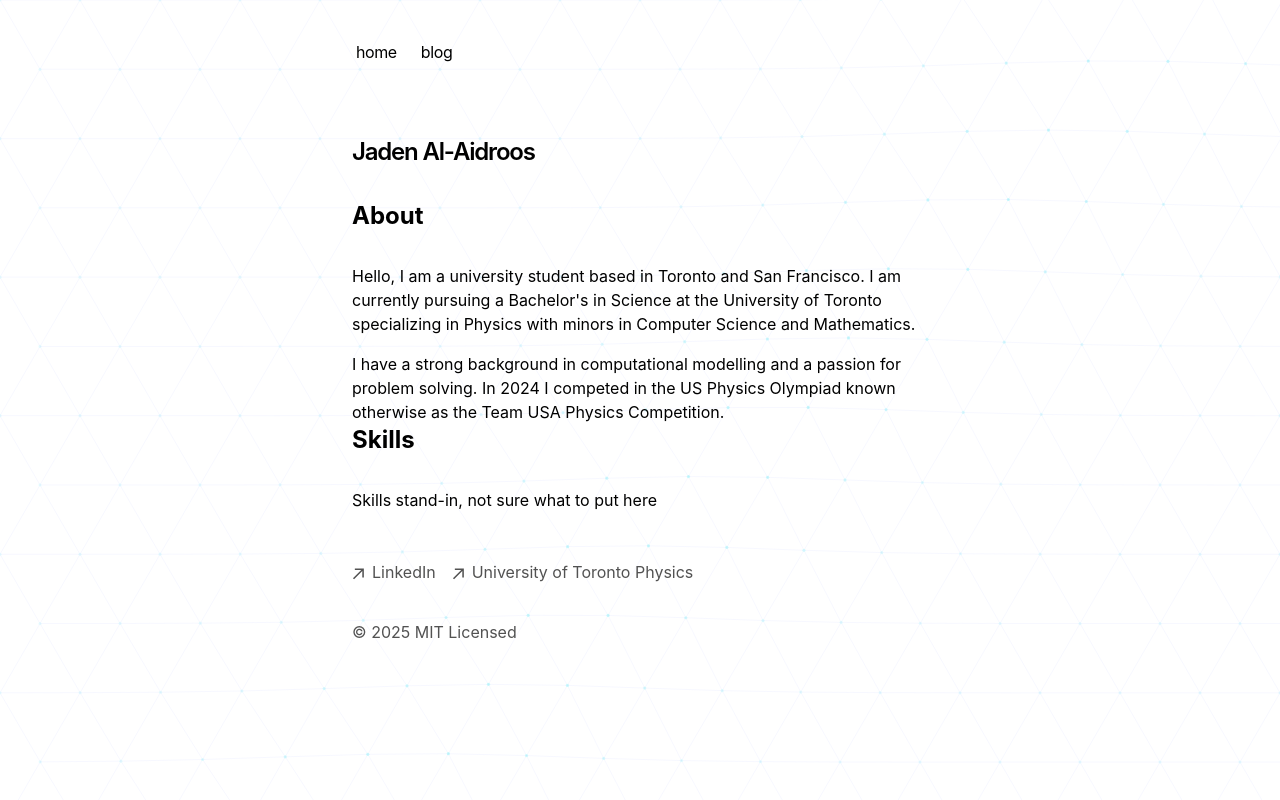
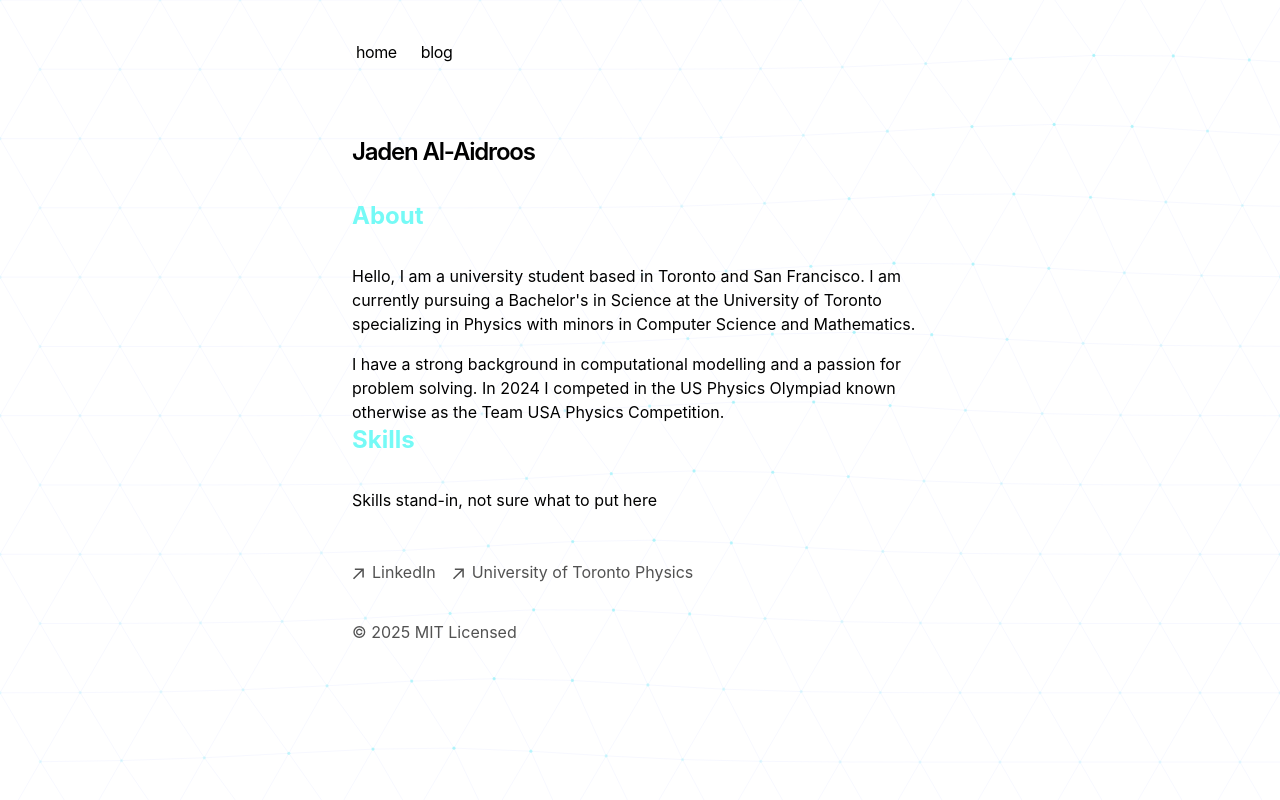
Before and after one commit to Jadenthealmighty/jaden-portfolio-v1, a Next.js app: page / in a window 1280 px wide. Built offline with nearby package versions, Linux system fonts and the light colour scheme.

Commit message:
fixed colors and background

```diff
--- a/app/components/InteractiveBackground.tsx
+++ b/app/components/InteractiveBackground.tsx
@@ -27,7 +27,7 @@ export default function InteractiveBackground() {
     const wavePeriod = 12000; // ms
     const waveSpeed = 1.4;
     const waveWidth = 100;
-    const waveStrength = 12;
+    const waveStrength = 20;
     const waveOffset = 200;
 
     function resize() {
@@ -86,7 +86,7 @@ export default function InteractiveBackground() {
         n.yt = y;
 
         const radius = 1.6 + mouseT * 2.8;
-        const alpha = 0.15 + mouseT * 0.6 + waveAmp * 0.25;
+        const alpha = 0.15 + mouseT * 0.6 + waveAmp * 0.4;
 
         ctx.beginPath();
         ctx.arc(x, y, radius, 0, Math.PI * 2);
--- a/app/page.tsx
+++ b/app/page.tsx
@@ -6,7 +6,7 @@ export default function Page() {
       <h1 className="mb-8 text-2xl font-semibold tracking-tighter">
         Jaden Al-Aidroos
       </h1>
-      <h2 className= "mb-8 text-2xl font-bold text-rgb(117, 250, 246)">
+      <h2 className= "mb-8 text-2xl font-bold text-[#75faf6]">
         About
       </h2>
       <p className="mb-4">
@@ -18,7 +18,8 @@ export default function Page() {
         and a passion for problem solving. In 2024 I competed in the US Physics Olympiad known otherwise as the
         Team USA Physics Competition.
       </p>
-      <h2 className= "mb-8 text-2xl font-bold text-rgb(117, 250, 246)">
+      <b />
+      <h2 className= "mb-8 text-2xl font-bold text-[#75faf6]">
         Skills
       </h2>
       <p className="mb-4">
```
